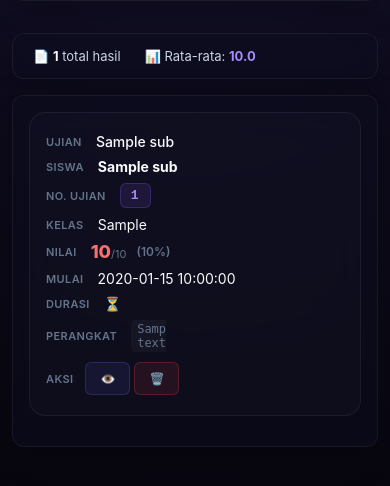
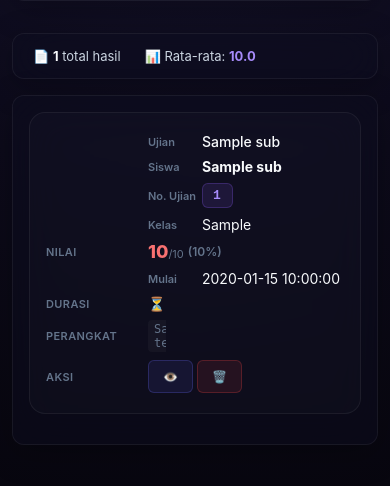
Before and after one commit to amnahwaida/EXAMVAN, a Flask app: template server/templates/submissions.html in a window 390 px wide. Shown: the part 242-728 px from the top of the page. Run offline with Flask 3, Linux system fonts and the light colour scheme; the template is opened without the code that fills it: most values are stand-ins (such as "Sample title", 1, 10 or a date in 2020).

Commit message:
fix: ganti ::before ke span.mlabel untuk mobile label

```diff
--- a/server/static/css/admin-components.css
+++ b/server/static/css/admin-components.css
@@ -689,8 +689,8 @@
 }
 
 /* Mobile Label (hidden on desktop, shown on mobile) */
-/* Mobile label via ::before - hidden on desktop */
-#submissionsTable td::before {
+/* Mobile label - hidden on desktop */
+.mlabel {
     display: none;
 }
 .score-cell-mob {
--- a/server/static/css/admin-responsive.css
+++ b/server/static/css/admin-responsive.css
@@ -146,20 +146,19 @@
     #submissionsTable td {
         display: flex;
         align-items: center;
-        gap: 6px;
+        gap: 4px;
         padding: 4px 0;
         border-bottom: none;
         font-size: 14px;
         width: 100%;
     }
-    #submissionsTable td::before {
-        content: attr(data-label);
-        display: inline;
+    .mlabel {
+        display: inline !important;
         font-size: 11px;
         font-weight: 600;
         color: var(--text-muted);
         flex-shrink: 0;
-        min-width: 0;
+        min-width: 50px;
     }
     #submissionsTable td .score-bar-track {
         display: none !important;
@@ -168,17 +167,13 @@
         font-size: 12px;
         font-weight: 600;
         color: var(--text-muted);
-        margin-left: 4px;
-    }
-    #submissionsTable td[data-label="Aksi"] {
-        padding-top: 6px;
-        gap: 4px;
-    }
-    #submissionsTable td[data-label="Nilai"] {
-        flex-wrap: wrap;
     }
     .td-device .device-code {
         font-size: 12px;
+    }
+    .td-action-btns {
+        padding-top: 6px;
+        gap: 4px;
     }
 
     /* --- Submissions Filter/Export --- */
--- a/server/templates/submissions.html
+++ b/server/templates/submissions.html
@@ -65,10 +65,10 @@
                     <tbody>
                         {% for sub in submissions %}
                         <tr id="submission-row-{{ sub.id }}" data-exam-id="{{ sub.exam_id }}" style="transition: background 0.2s;">
-                            <td class="td-name" data-label="Ujian" style="font-weight:500;">{{ sub.exam_name }}</td>
-                            <td data-label="Siswa"><strong>{{ sub.student_name }}</strong></td>
-                            <td data-label="No. Ujian"><code class="token-code">{{ sub.exam_number }}</code></td>
-                            <td data-label="Kelas">{{ sub.student_class }}</td>
+<td class="td-name" style="font-weight:500;"><span class="mlabel">Ujian</span>{{ sub.exam_name }}</td>
+<td><span class="mlabel">Siswa</span><strong>{{ sub.student_name }}</strong></td>
+<td><span class="mlabel">No. Ujian</span><code class="token-code">{{ sub.exam_number }}</code></td>
+<td><span class="mlabel">Kelas</span>{{ sub.student_class }}</td>
                             <td data-label="Nilai">
                                 {% if sub.score is not none %}
                                 <span class="score-value
@@ -83,7 +83,7 @@
                                 {% else %}<span class="score-na">—</span>
                                 {% endif %}
                             </td>
-                            <td data-label="Mulai">{{ sub.start_time or '—' }}</td>
+<td><span class="mlabel">Mulai</span>{{ sub.start_time or '—' }}</td>
                             <td data-label="Durasi">
                                 {% if sub.start_time and sub.created_at %}
                                 <span class="duration-cell" data-start="{{ sub.start_time }}" data-end="{{ sub.created_at }}">⏳</span>
```
